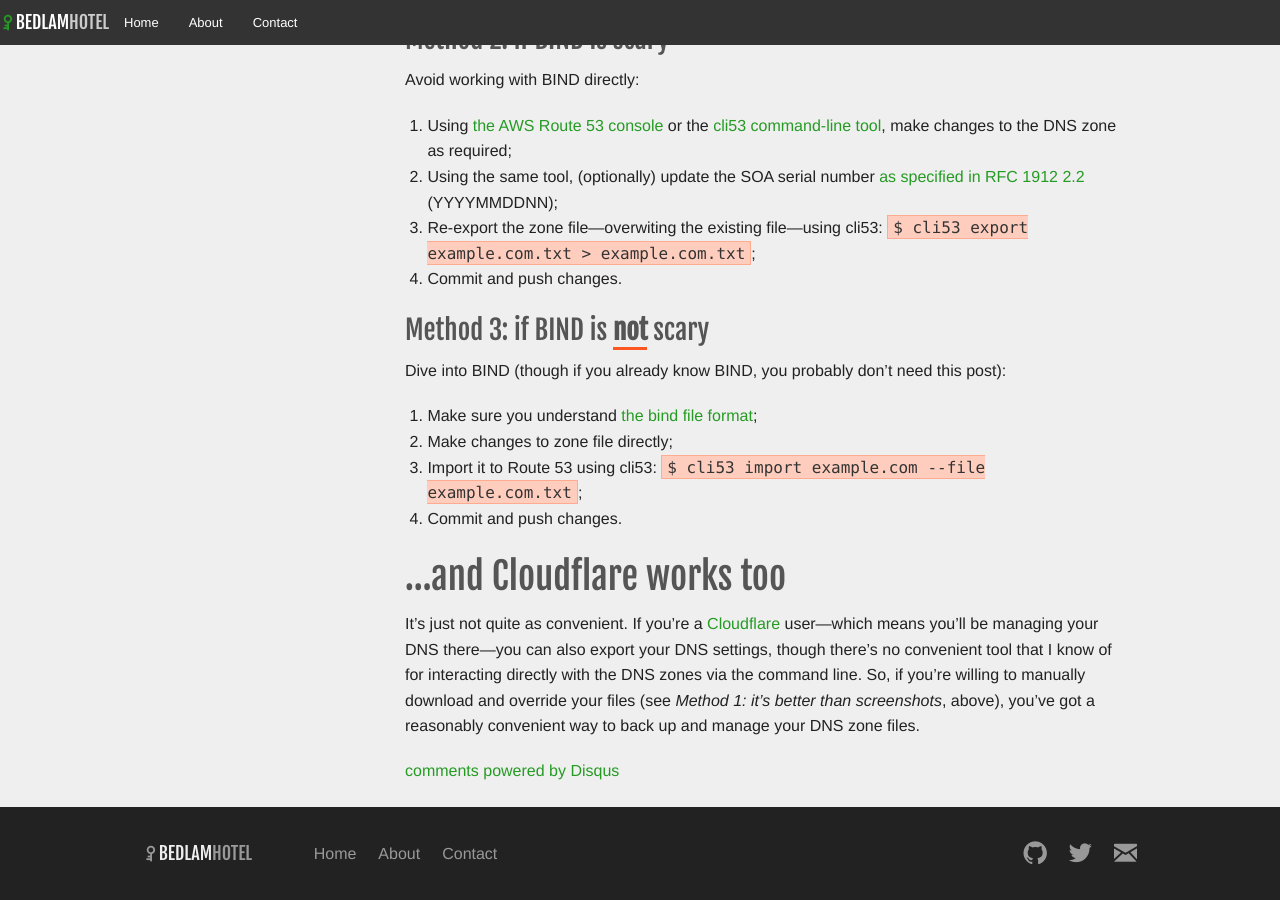
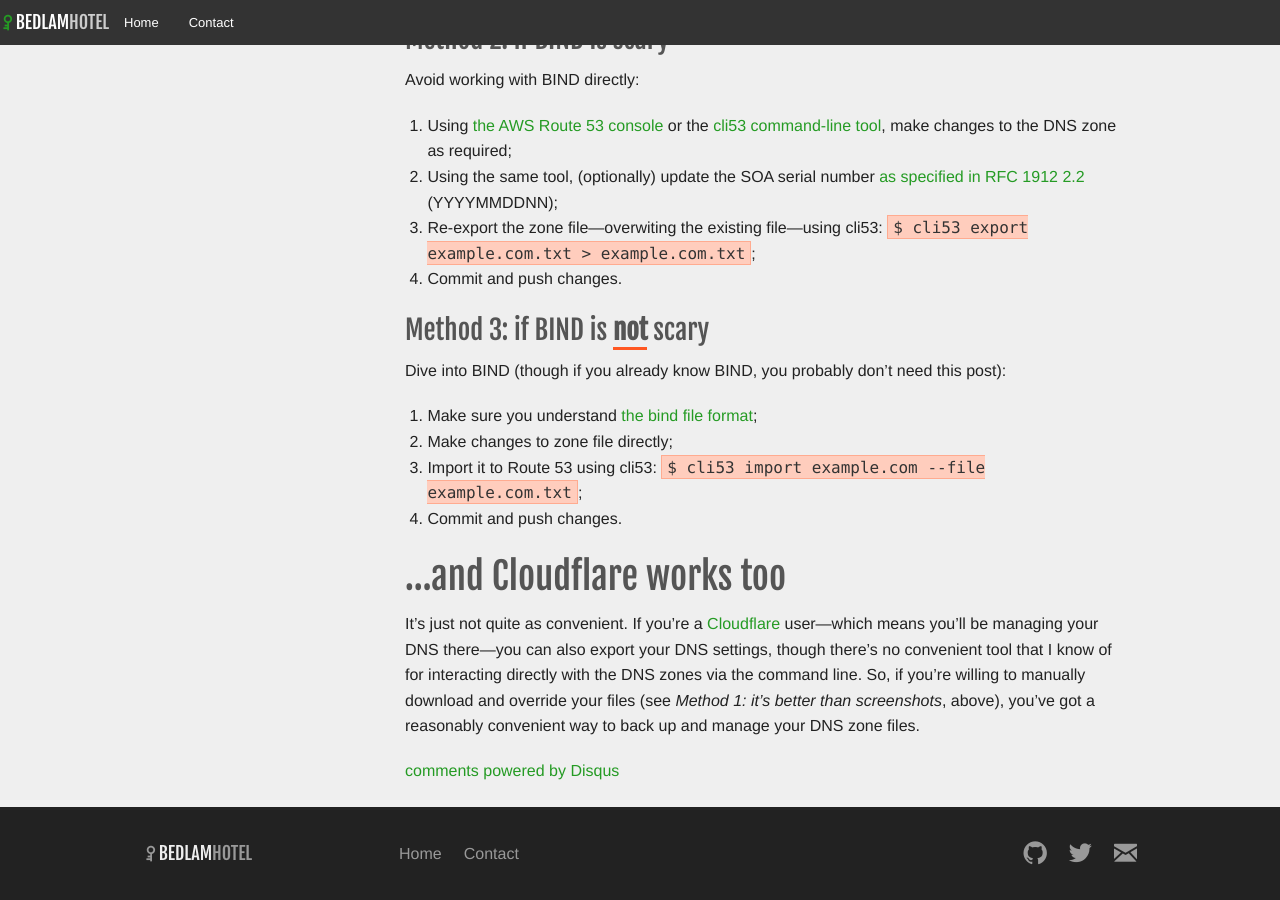
Before and after one commit to ctorgalson/bhjekyll, a Jekyll site: the page built from _posts/2014-09-29-version-control-your-dns.markdown, in a window 1280 px wide and 900 px high, scrolled down 1151 px. Built offline with Jekyll 4.4.1, drawn with Linux system fonts in a browser that asks for light colours; Markdown is read by kramdown in place of the engine named in the settings; comment, search, counter and statistics services are not loaded.

Commit message:
Temporarily remove "about" link from menus

```diff
--- a/_includes/footer_common.html
+++ b/_includes/footer_common.html
@@ -8,13 +8,13 @@
             <li><a href="/contact.html" title="Contact me!"><i class="fi-mail"></i></a></li>
           </ul>
         </div>
-        <div class="columns medium-2 pull-3">
+        <div class="columns medium-3 pull-3">
           {% include wordmark_common.html %}
         </div>
-        <div class="columns medium-7 pull-3">
+        <div class="columns medium-6 pull-3">
           <ul class="inline-list footer-menu">
             <li><a href="/">Home</a></li>
-            <li><a href="/about.html">About</a></li>
+            <!-- <li><a href="/about.html">About</a></li> -->
             <li><a href="/contact.html">Contact</a></li>
           </ul>
         </div>
--- a/_includes/nav_common.html
+++ b/_includes/nav_common.html
@@ -15,7 +15,7 @@
           <!-- Left Nav Section -->
           <ul class="left">
             <li><a href="/">Home</a></li>
-            <li><a href="/about.html">About</a></li>
+            <!-- <li><a href="/about.html">About</a></li> -->
             <li><a href="/contact.html">Contact</a></li>
           </ul>
         </section>
```
